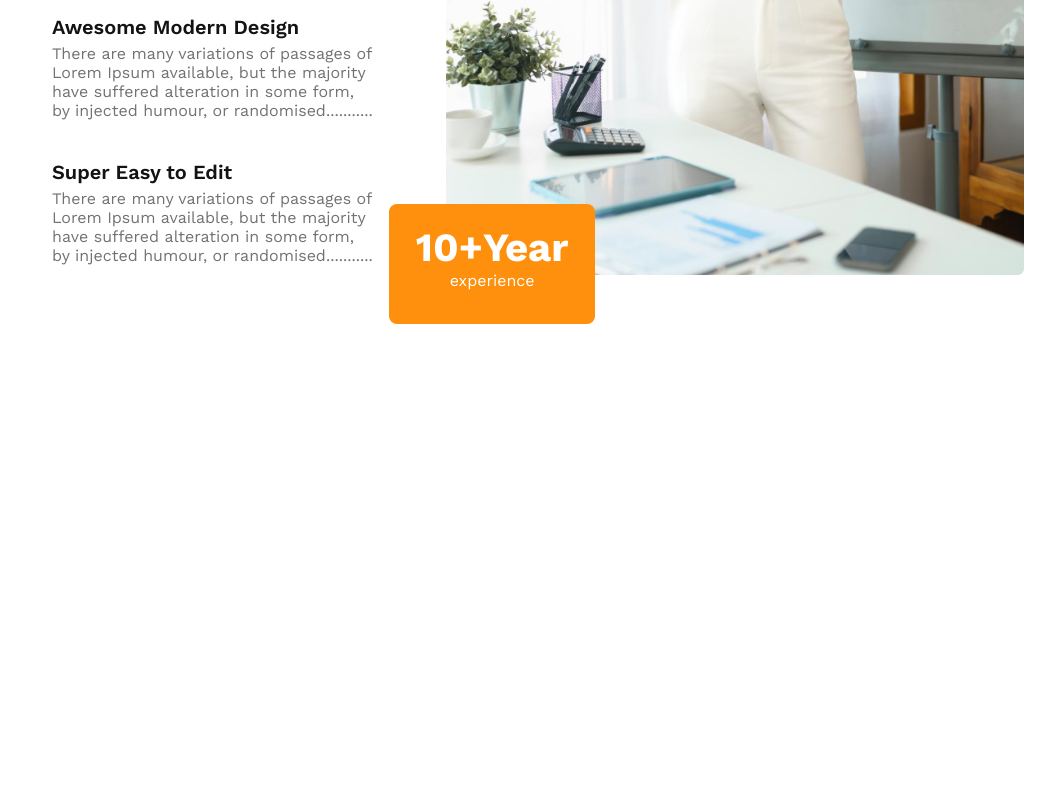
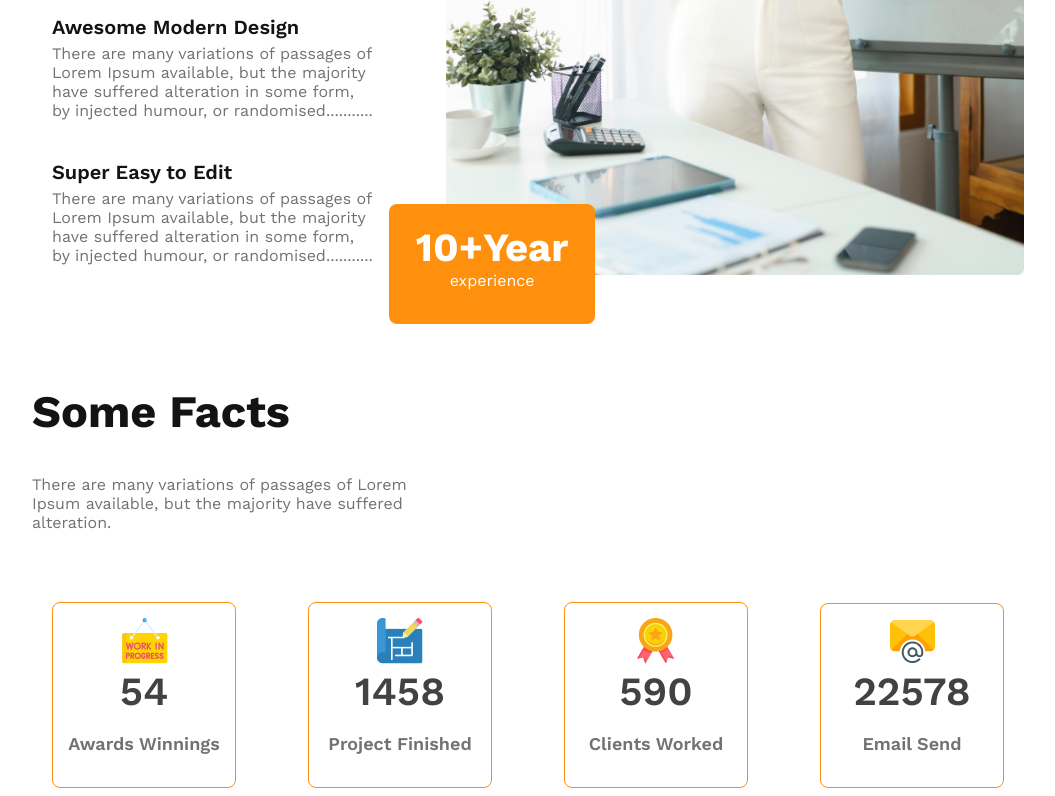
Before and after one commit to mustaqimbd/my-second-assignment, a plain HTML site: page index.html in a window 1280 px wide. Shown: the part 2234-3030 px from the top of the page, without its empty margins (112-1167 px from the left). Before the commit the page ends 2558 px from the top, so only its background shows below. Drawn offline with nearby package versions, Linux system fonts and the light colour scheme.

Commit message:
some facts section added

```diff
--- a/index.html
+++ b/index.html
@@ -114,8 +114,37 @@
                     <h1>10+Year</h1>
                     <p>experience</p>
             </div>
-
-
+        </section>
+        <!-- some facts section -->
+        <section>
+            <div class="some-facts-container">
+                <div class="some-fact-description">
+                    <h1>Some Facts</h1>
+                    <p>There are many variations of passages of Lorem Ipsum available, but the majority have suffered alteration.</p>
+                </div>
+                <div class="some-facts">
+                    <div class="fact">
+                        <img src="images/icons/customers.png" alt="">
+                        <h1>54</h1>
+                        <p>Awards Winnings</p>
+                    </div>
+                    <div class="fact">
+                        <img src="images/icons/projects.png" alt="">
+                        <h1>1458</h1>
+                        <p>Project Finished</p>
+                    </div>
+                    <div class="fact">
+                        <img src="/images/icons/ribon.png" alt="">
+                        <h1>590</h1>
+                        <p>Clients Worked</p>
+                    </div>
+                    <div class="fact">
+                        <img src="images/icons/email.png" alt="">
+                        <h1>22578</h1>
+                        <p>Email Send</p>
+                    </div>
+                </div>
+            </div>
         </section>
     </main>
 </body>
--- a/style/style.css
+++ b/style/style.css
@@ -212,6 +212,55 @@ header {
     margin: 0;
 }
 
+/* some facts section style  */
+.some-fact-description {
+    margin: 100px 0 70px;
+}
+
+.some-fact-description h1 {
+    font-weight: 700;
+    font-size: 45px;
+    color: #131313;
+}
+
+.some-fact-description p {
+    color: #727272;
+    width: 40%;
+}
+
+.some-facts {
+    display: flex;
+    justify-content: space-between;
+    align-items: center;
+    margin: 0 20px;
+}
+
+.fact {
+    border: 1px solid #FF900E;
+    border-radius: 8px;
+    padding: 15px;
+    text-align: center;
+    width: 152px;
+}
+
+.fact:hover {
+    border: 1px solid #497214;
+    background: lightgreen;
+}
+
+.fact h1 {
+    font-weight: 600;
+    font-size: 40px;
+    color: #424242;
+    margin: 0px;
+}
+
+.fact p {
+    font-weight: 600;
+    font-size: 18px;
+    color: #727272;
+}
+
 /* ------------ mobile responsive style ---------------- */
 @media screen and (max-width: 576px) {
     .container {
@@ -247,60 +296,22 @@ header {
 
     /* our feature section style */
     .our-feature-list-container {
-        display: flex;
-        gap: 50px;
         flex-direction: column;
     }
 
     .our-feature-list {
-        width: 100%;
+        width: 80%;
         text-align: center;
-    }
-
-    .our-feature-img img {
-        width: 100%;
-        height: auto;
+        margin: 0 auto;
     }
 
     .our-features>div {
         align-items: center;
         justify-content: center;
     }
-
-    .side-border {
-        background: #FF900E;
-        width: 5px;
-    }
-
-    .our-features h1 {
-        font-weight: 700;
-        font-size: 40px;
-        color: #131313;
-        margin: 10px 0 0 0;
-    }
-
-    .our-features p {
-        color: #727272;
-    }
-
-    .our-feature-items {
-        padding: 20px;
-    }
-
-    .our-feature-items h3 {
-        font-weight: 600;
-        font-size: 20px;
-        color: #131313;
-        margin: 0px;
-    }
-
-    .our-feature-items p {
-        color: #727272;
-        margin: 5px 0 0 0;
-    }
-
     .experience {
         top: 95%;
     }
 
+
 }
```
